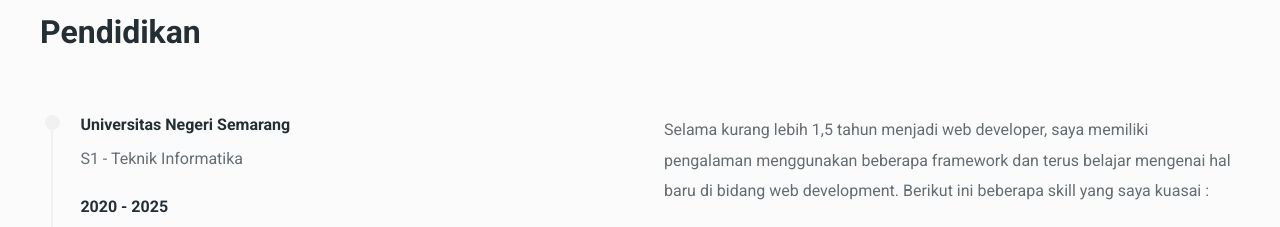
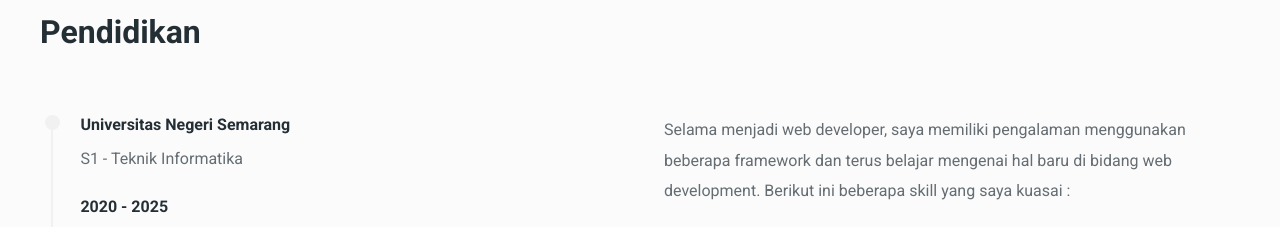
Before and after one commit to rakapramu/portfolio, a plain HTML site: page index.html in a window 1280 px wide. Shown: the part 1591-1818 px from the top of the page. Drawn offline with nearby package versions, Linux system fonts and the light colour scheme.

Commit message:
Update description

```diff
--- a/index.html
+++ b/index.html
@@ -153,7 +153,7 @@
 
         <div class="skills-right skil" data-aos="fade-left" data-aos-delay="300" data-aos-duration="800">
           <p>
-            Selama kurang lebih 1,5 tahun menjadi web developer, saya memiliki pengalaman menggunakan beberapa framework
+            Selama menjadi web developer, saya memiliki pengalaman menggunakan beberapa framework
             dan terus belajar
             mengenai hal baru di bidang web development. Berikut ini beberapa skill yang saya kuasai :
           </p>
```
